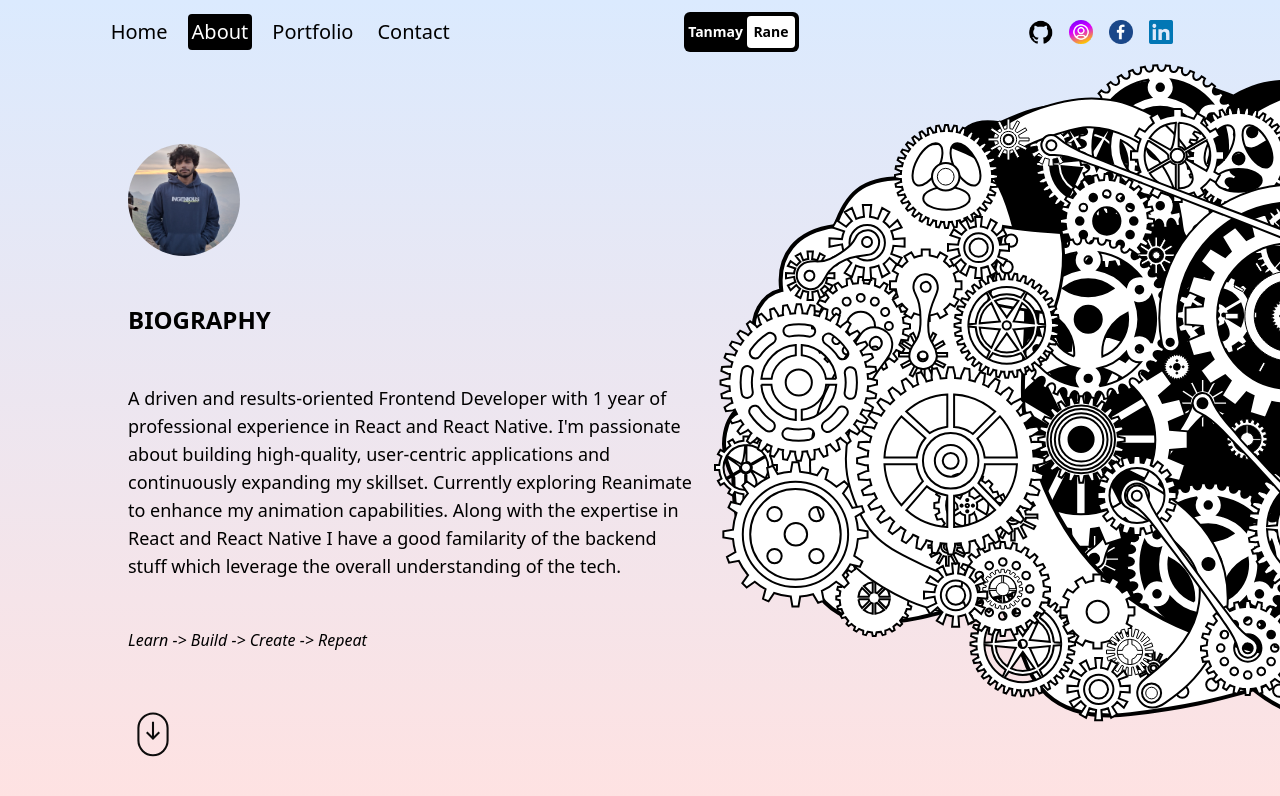
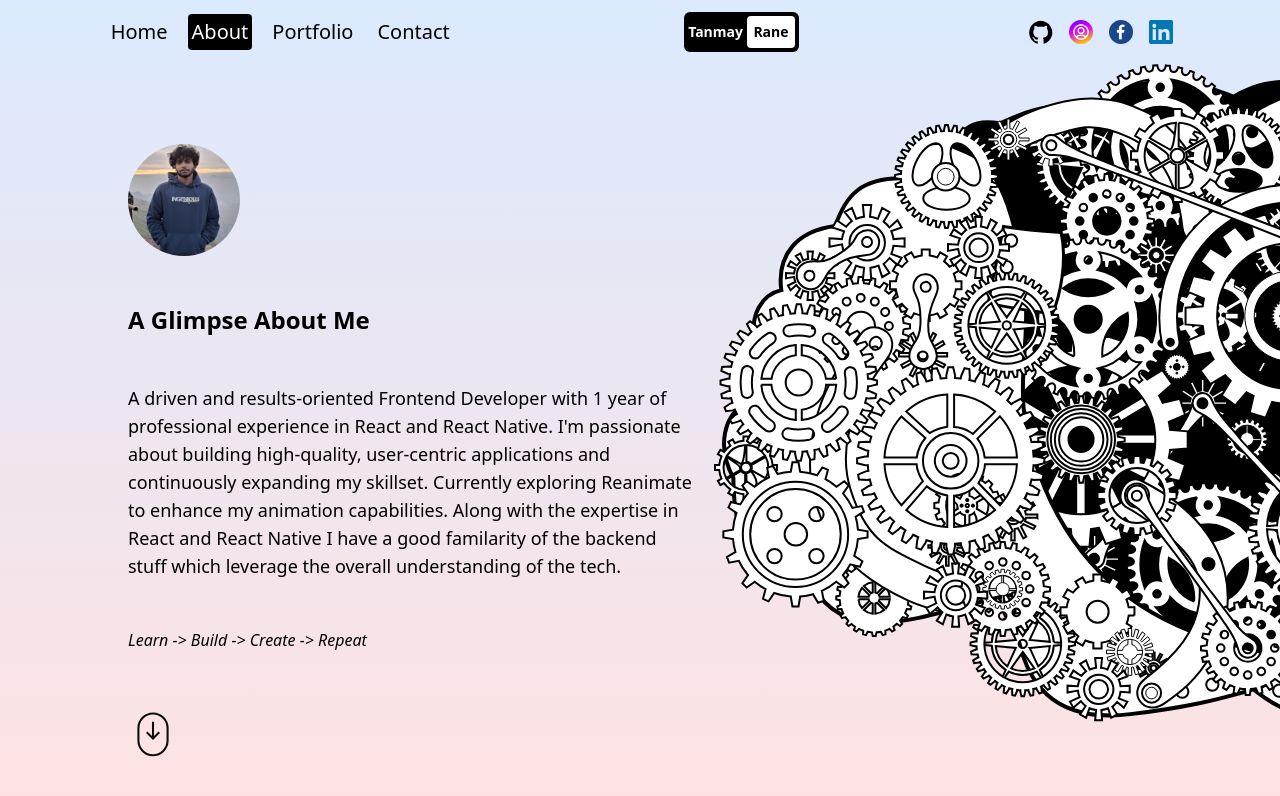
Before and after one commit to tanmayR18/portfolio, a Next.js app: page /about in a window 1280 px wide. Shown: the top 796 px of the page. Built offline with nearby package versions, Linux system fonts and the light colour scheme.

Commit message:
updated the title of the about page

```diff
--- a/src/app/about/page.jsx
+++ b/src/app/about/page.jsx
@@ -67,7 +67,7 @@ const AboutPage = () => {
               className=" w-28 h-28 rounded-full object-cover"
             />
             {/* BIOGRAPHY TITLE */}
-            <h1 className=" font-bold text-2xl">BIOGRAPHY</h1>
+            <h1 className=" font-bold text-2xl">A Glimpse About Me</h1>
             {/* BIOGRAPHY DESC */}
             <p className="text-lg">
               A driven and results-oriented Frontend Developer with 1 year of
```
